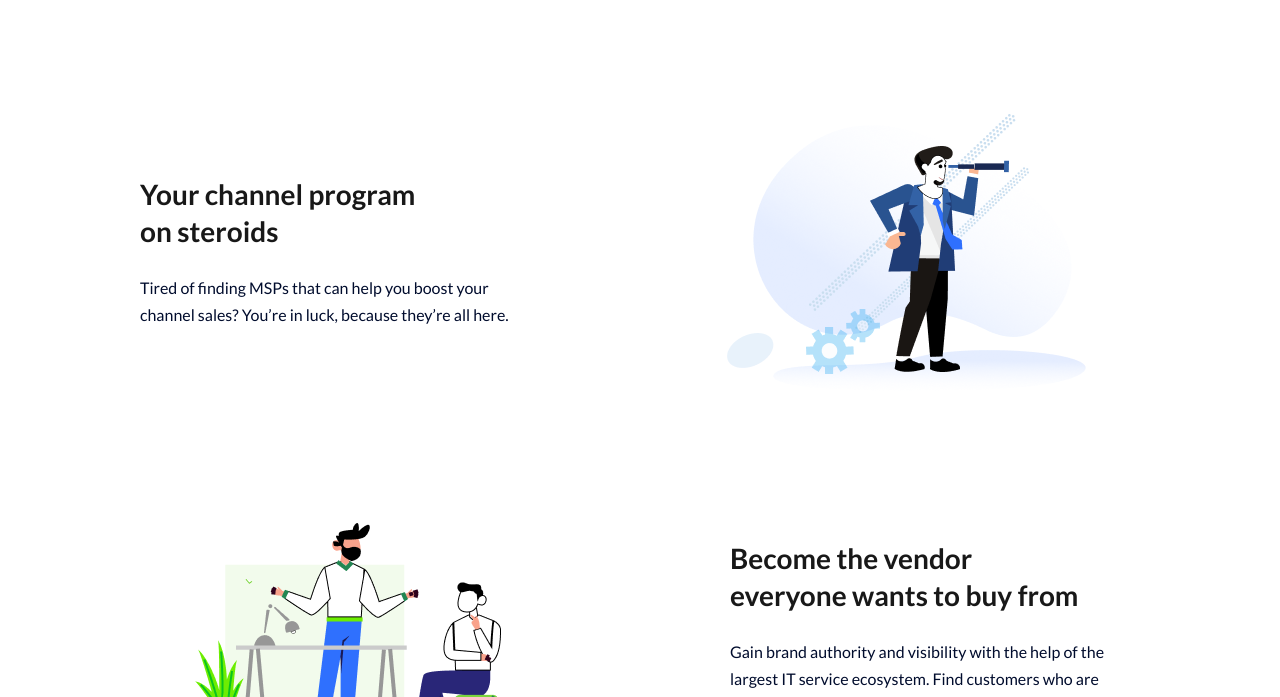
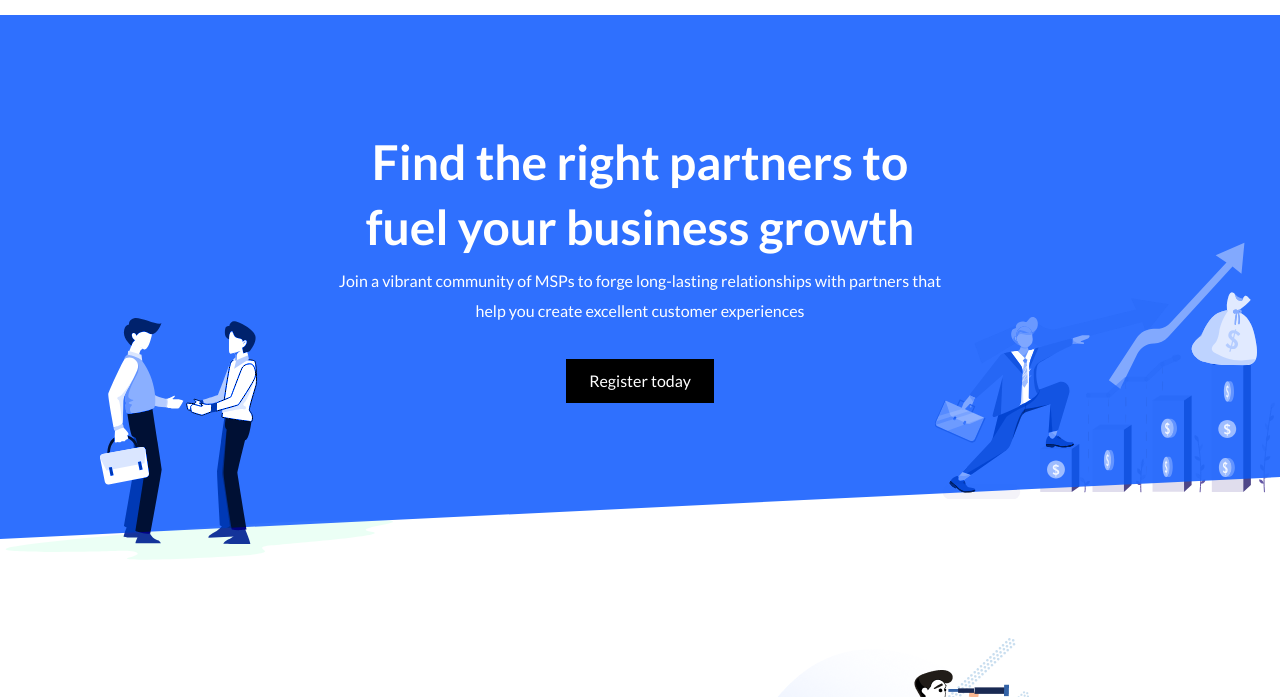
Before and after one commit to Leetovskiy/zomentum, a plain HTML site: page index.html in a window 1280 px wide. Shown: the part 67-764 px from the top of the page. Drawn offline with Linux system fonts and the light colour scheme.

Commit message:
Add an intro block

```diff
--- a/index.html
+++ b/index.html
@@ -42,6 +42,17 @@
     </header>
 
     <main>
+      <section class="intro">
+        <div class="container intro__container">
+          <h2 class="intro__title">Find the right partners to fuel your business growth</h2>
+          <p class="intro__text">
+            Join a vibrant community of MSPs to forge long-lasting relationships with partners that help you create
+            excellent customer experiences
+          </p>
+          <a href="#" class="button intro__button button_filled-black"> Register today </a>
+        </div>
+      </section>
+
       <div class="info">
         <div class="container info__container">
           <section class="info-card info__info-card">
--- a/styles/blocks.css
+++ b/styles/blocks.css
@@ -52,6 +52,86 @@
   top: calc(50% - 8px);
 }
 
+/* Intro */
+
+.intro {
+  background: #2f70fe;
+  color: #fff;
+  padding-top: 114px;
+  padding-bottom: 74px;
+  position: relative;
+  margin-bottom: 62px;
+}
+
+.intro::after {
+  content: '';
+  display: block;
+  height: 62px;
+  width: 100%;
+  background: #2f70fe;
+  clip-path: polygon(0 0, 0 100%, 100% 0);
+  z-index: -1;
+  position: absolute;
+  bottom: -62px;
+}
+
+.intro__container {
+  position: relative;
+}
+
+.intro__container::before {
+  content: '';
+  display: block;
+  width: 390px;
+  height: 255px;
+  background-image: url('../img/intro__bg-img.svg');
+  background-repeat: no-repeat;
+  background-position: center;
+  mix-blend-mode: luminosity;
+  position: absolute;
+  left: 0;
+  bottom: -170px;
+}
+
+.intro__container::after {
+  content: '';
+  display: block;
+  width: 340px;
+  height: 260px;
+  background-image: url('../img/intro__bg-img-2.svg');
+  background-repeat: no-repeat;
+  background-position: center;
+  mix-blend-mode: luminosity;
+  position: absolute;
+  right: 0;
+  bottom: -96px;
+}
+
+.intro__title {
+  max-width: 620px;
+  margin: 0 auto;
+  margin-bottom: 7px;
+  font-weight: 700;
+  font-size: 48px;
+  line-height: 65px;
+  text-align: center;
+}
+
+.intro__text {
+  max-width: 605px;
+  margin: 0 auto;
+  margin-bottom: 33px;
+  text-align: center;
+  font-size: 16px;
+  line-height: 30px;
+  font-weight: 500;
+}
+
+.intro__button {
+  text-align: center;
+  margin: 0 auto;
+}
+
 /* Info */
 
 .info {
--- a/styles/components.css
+++ b/styles/components.css
@@ -31,7 +31,8 @@
 /* Button */
 
 .button {
-  display: inline-block;
+  display: block;
+  max-width: max-content;
   padding: 12px 23px;
   text-decoration: none;
   color: #2f70fe;
@@ -45,6 +46,12 @@
 }
 .button:active {
   opacity: 0.3;
+}
+
+.button_filled-black {
+  background-color: #000;
+  color: #fff;
+  border: none;
 }
 
 /* Info Card */
```
Also changed, not shown: img/intro__bg-img-2.svg (added), img/intro__bg-img.svg (added).
